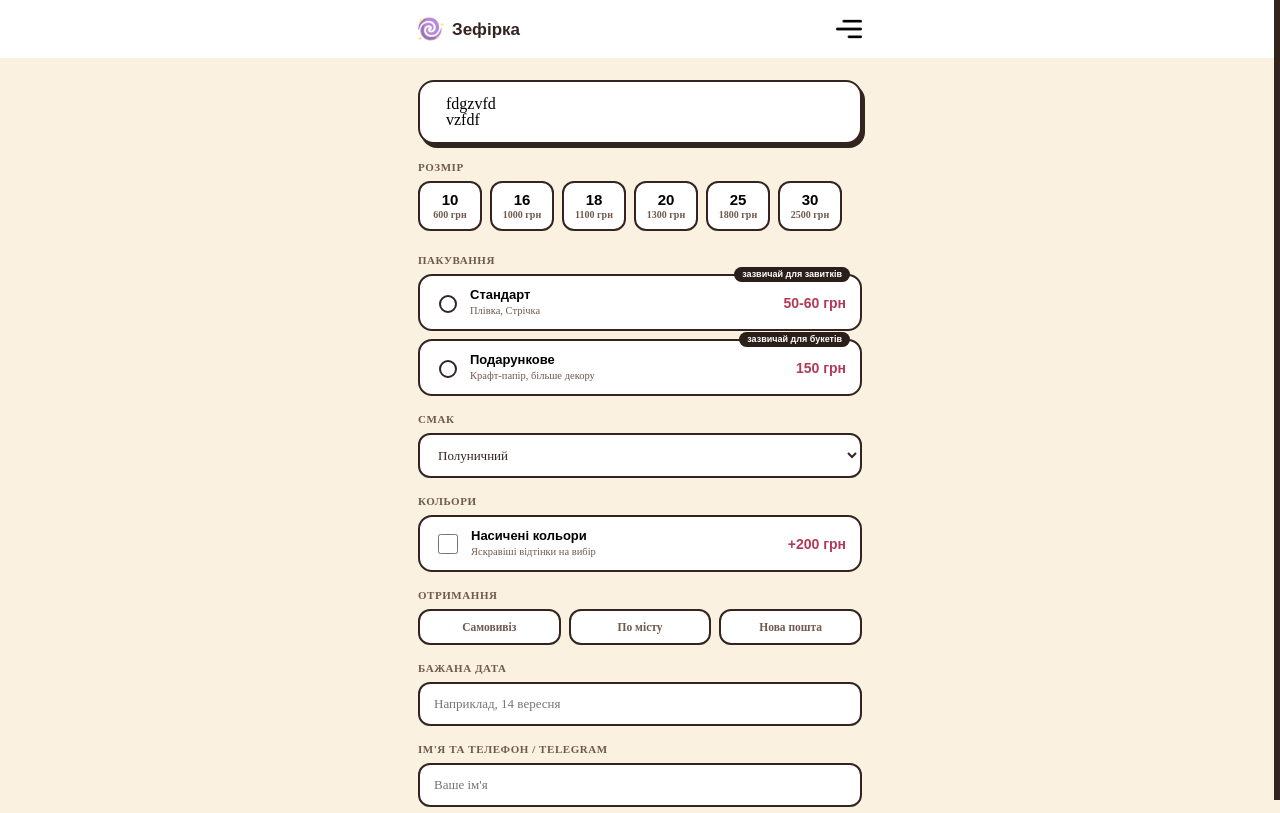
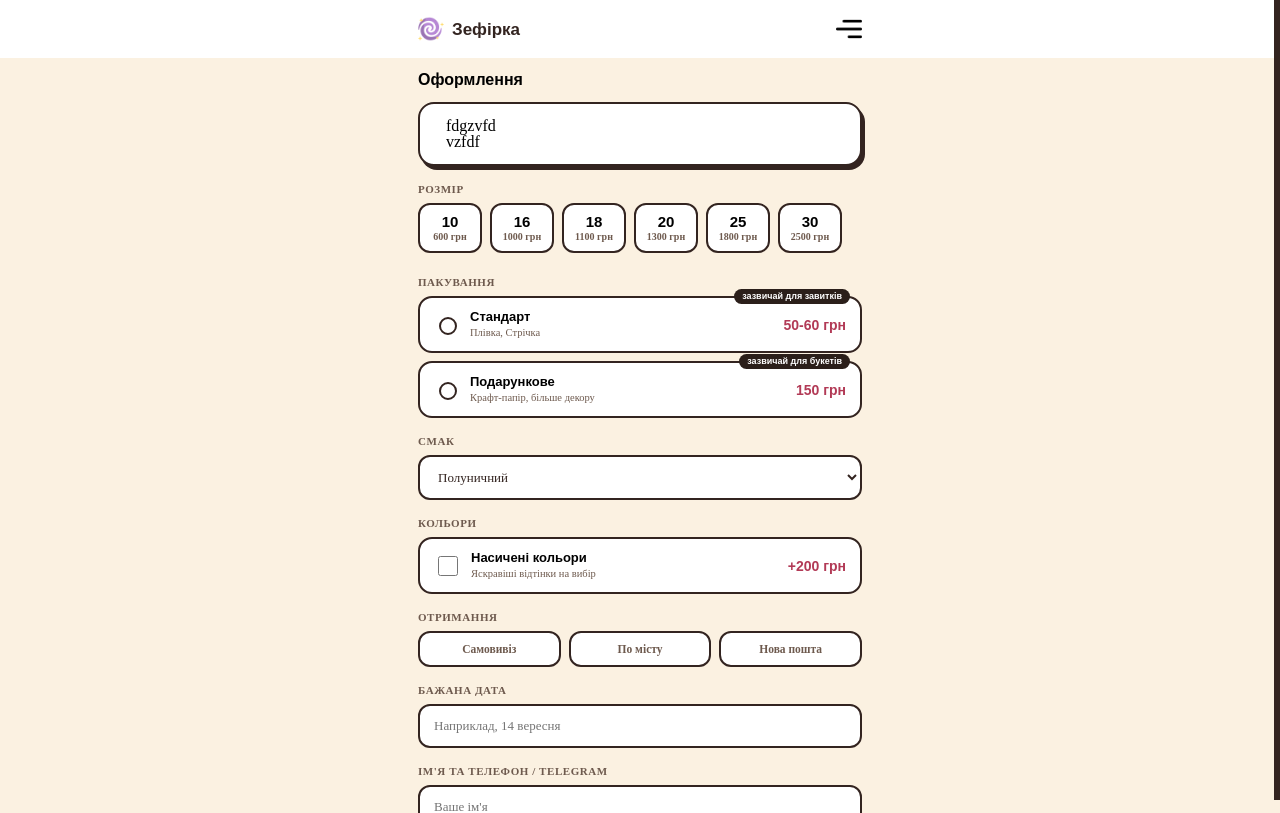
Before and after one commit to RVasyliuk-2003/Custom-Marshmallows, a React (Vite) app: page /OrderBouquet in a window 1280 px wide. Shown: the top 813 px of the page. Built offline with nearby package versions, Linux system fonts and the light colour scheme.

Commit message:
feat: add page title to OrderBouquet

```diff
--- a/src/components/Main/Order/OrderBouquet/OrderBouquet.jsx
+++ b/src/components/Main/Order/OrderBouquet/OrderBouquet.jsx
@@ -7,6 +7,7 @@ const OrderBouquet = () => {
     <section>
       <div className="container">
         <div className={style.mainContainer}>
+          <h2>Оформлення</h2>
           <div className={style.orderCard}>
             <img src="" alt="" />
             <div>
--- a/src/components/Main/Order/OrderBouquet/OrderBouquet.module.css
+++ b/src/components/Main/Order/OrderBouquet/OrderBouquet.module.css
@@ -1,5 +1,12 @@
 .mainContainer {
   padding: 14px 18px 44px;
+
+  > h2 {
+    font-size: 16px;
+    font-family: var(--ff-display);
+    font-weight: 800;
+    margin-bottom: 14px;
+  }
 }
 
 .orderCard {
```
